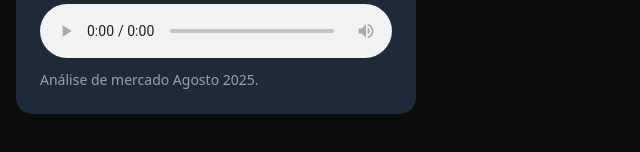
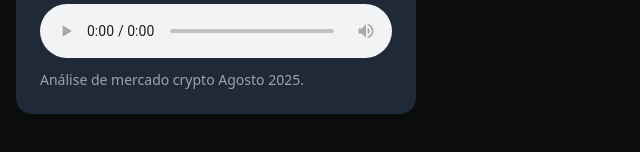
Before and after one commit to shitcoinheiros/fomosocial, a plain HTML site: page report.html in a window 1280 px wide. Shown: the part 156-308 px from the top of the page, 0-640 px from the left. Drawn offline with nearby package versions, Linux system fonts and the light colour scheme.

Commit message:
Update report.html

```diff
--- a/report.html
+++ b/report.html
@@ -19,7 +19,7 @@
           <source src="https://github.com/shitcoinheiros/fomosocial/raw/refs/heads/main/Relat%C3%B3rio%20agosto%202025.mp3" type="audio/mpeg">
           Seu navegador não suporta áudio.
         </audio>
-        <p class="text-sm text-gray-400 mt-3">Análise de mercado Agosto 2025.</p>
+        <p class="text-sm text-gray-400 mt-3">Análise de mercado crypto Agosto 2025.</p>
       </div>
 
     </div>
```
